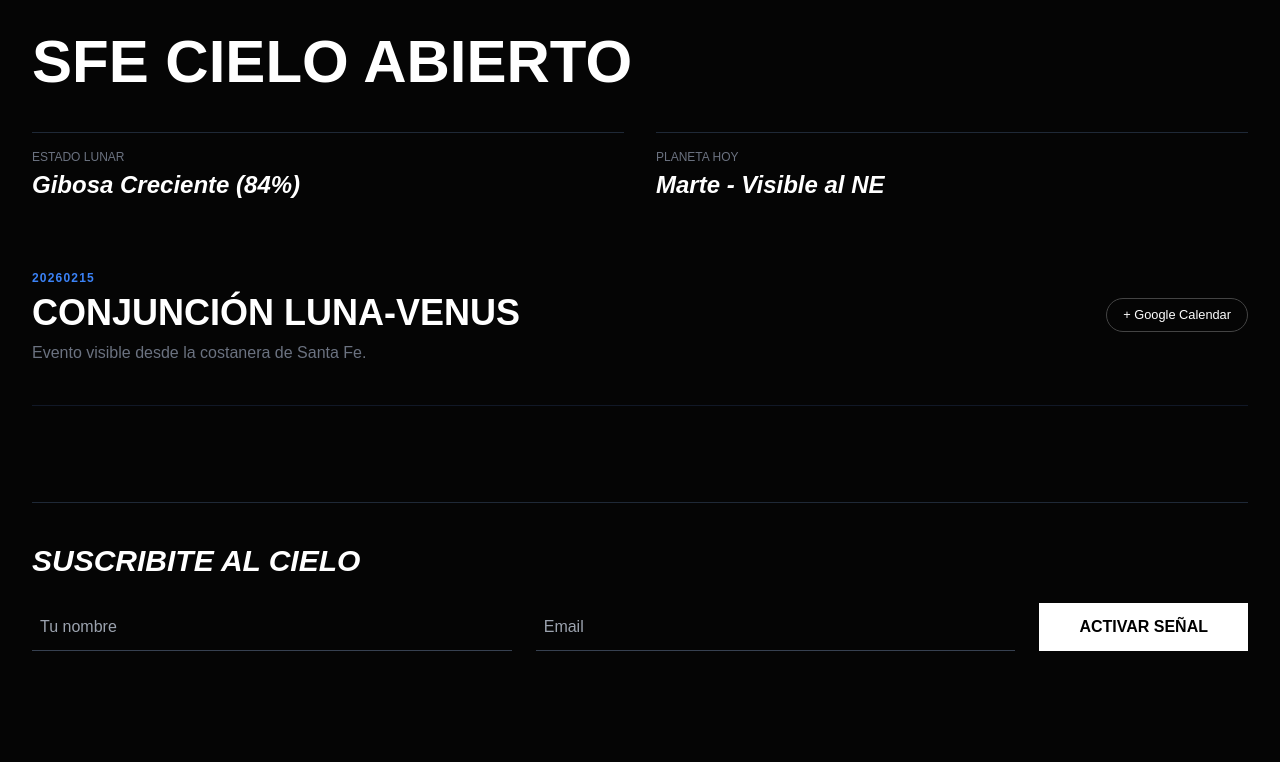
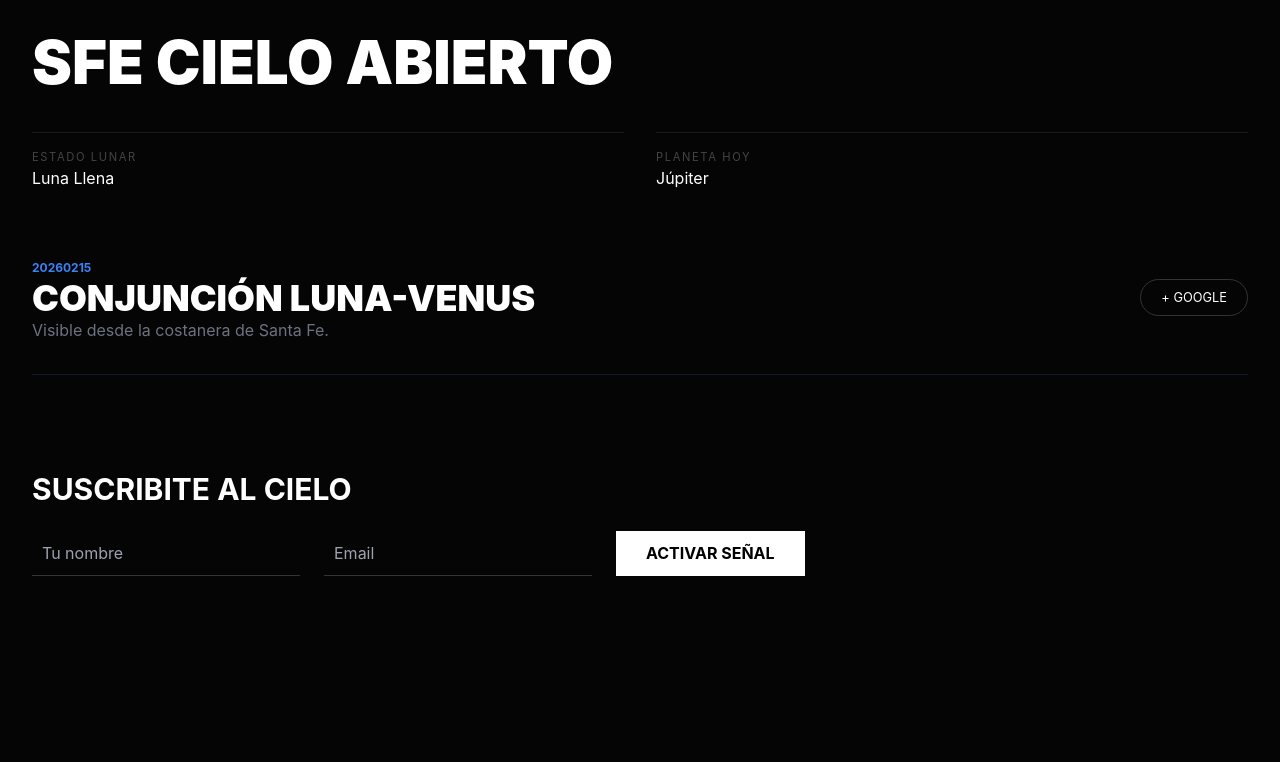
Before and after one commit to NicolasGozman/sfe-cielo-abierto, a Flask app: page / in a window 1280 px wide. Shown: the top 762 px of the page. Run offline with Flask 3, Linux system fonts and the light colour scheme; some libraries are stand-ins or nearby versions.

Commit message:
Volviendo

```diff
--- a/app.py
+++ b/app.py
@@ -7,7 +7,7 @@ from datetime import datetime
 
 app = Flask(__name__)
 
-# Configuración de Base de Datos
+# Base de Datos
 
 
 def init_db():
@@ -18,26 +18,24 @@ def init_db():
     conn.commit()
     conn.close()
 
-# Función para enviar el mail de bienvenida
+# Envío de mail seguro
 
 
 def enviar_mail_bienvenida(destinatario, nombre):
     remitente = os.environ.get('MAIL_USER')
     password = os.environ.get('MAIL_PASS')
-
-    contenido = f"Hola {nombre},\n\nGracias por conectarte a SFE Cielo Abierto. Ya estás suscrito a las alertas de Santa Fe.\n\n¡Cielos despejados!"
+    contenido = f"Hola {nombre},\n\nGracias por conectarte a SFE Cielo Abierto. Ya estás suscrito a las alertas astronómicas de Santa Fe."
     msg = MIMEText(contenido)
     msg['Subject'] = 'SFE Cielo Abierto - Suscripción Exitosa'
     msg['From'] = remitente
     msg['To'] = destinatario
-
     try:
         server = smtplib.SMTP_SSL('smtp.gmail.com', 465)
         server.login(remitente, password)
         server.sendmail(remitente, destinatario, msg.as_string())
         server.quit()
     except Exception as e:
-        print(f"Error al enviar correo: {e}")
+        print(f"Error mail: {e}")
 
 
 @app.route('/')
@@ -48,15 +46,15 @@ def index():
 @app.route('/api/astronomy')
 def get_astro_data():
     return jsonify({
-        "moon": {"phase": "Gibosa Creciente", "illumination": "84%"},
-        "planet": {"name": "Marte", "pos": "Visible al NE"},
+        "moon": {"phase": "Luna Llena", "illumination": "99%"},
+        "planet": {"name": "Júpiter", "pos": "Visible al NE"},
         "events": [
             {
                 "title": "Conjunción Luna-Venus",
                 "date": "20260215",
                 "time_start": "200000",
                 "time_end": "220000",
-                "desc": "Evento visible desde la costanera de Santa Fe."
+                "desc": "Visible desde la costanera de Santa Fe."
             }
         ]
     })
@@ -65,18 +63,14 @@ def get_astro_data():
 @app.route('/api/subscribe', methods=['POST'])
 def subscribe():
     data = request.json
-    nombre = data.get('nombre')
-    email = data.get('email')
-
     try:
         conn = sqlite3.connect('database.db')
         cursor = conn.cursor()
         cursor.execute("INSERT INTO suscriptores (nombre, email, fecha) VALUES (?, ?, ?)",
-                       (nombre, email, datetime.now()))
+                       (data.get('nombre'), data.get('email'), datetime.now()))
         conn.commit()
         conn.close()
-
-        enviar_mail_bienvenida(email, nombre)
+        enviar_mail_bienvenida(data.get('email'), data.get('nombre'))
         return jsonify({"status": "success"}), 200
     except Exception as e:
         return jsonify({"status": "error", "message": str(e)}), 500
--- a/static/css/style.css
+++ b/static/css/style.css
@@ -1,66 +1,59 @@
-:root { --bg: #050505; --text: #fff; --accent: #3b82f6; }
-
 body {
-    background: var(--bg);
-    color: var(--text);
-    font-family: 'Space Grotesk', sans-serif;
-    margin: 0;
-    overflow-x: hidden;
+    background-color: #050505;
+    color: white;
+    font-family: 'Inter', sans-serif;
 }
 
 #intro-overlay {
-    position: fixed; inset: 0; background: #fff; z-index: 1000;
-    display: flex; align-items: center; justify-content: center;
-    transition: transform 1.2s cubic-bezier(0.8, 0, 0.2, 1);
+    position: fixed;
+    inset: 0;
+    background: white;
+    z-index: 50;
+    transition: transform 1.2s ease-in-out;
 }
 
-.intro-logo { color: #000; font-family: 'Inter'; font-weight: 900; letter-spacing: 0.5rem; }
-
-nav {
-    position: fixed; top: 0; width: 100%; padding: 2rem;
-    display: flex; justify-content: space-between; z-index: 50;
-    mix-blend-difference: difference; font-size: 0.7rem; font-weight: bold;
-    letter-spacing: 0.2rem; text-transform: uppercase;
+.stat-card {
+    border-top: 1px solid #1a1a1a;
+    padding-top: 1rem;
 }
 
-.display-title {
-    font-family: 'Inter'; font-size: clamp(4rem, 16vw, 15rem);
-    font-weight: 900; line-height: 0.8; letter-spacing: -0.05em;
-    padding: 10rem 5% 0;
+.label {
+    color: #444;
+    text-transform: uppercase;
+    font-size: 0.7rem;
+    letter-spacing: 0.1rem;
 }
 
-.hero-stats { padding: 2rem 5%; display: flex; flex-direction: column; gap: 1rem; }
-#moon-hero { font-size: 3rem; font-style: italic; opacity: 0.8; }
-
-.section-padding { padding: 8rem 5%; }
-
-.event-row { border-top: 1px solid #222; padding: 3rem 0; transition: 0.3s; }
-.event-row:hover { border-top-color: var(--accent); padding-left: 1rem; }
-
-.subscribe-grid { display: grid; grid-template-columns: 1fr 1fr; gap: 4rem; }
-.display-title.small { font-size: 8vw; color: #000; }
-
-input {
-    width: 100%; background: transparent; border: none;
-    border-bottom: 2px solid #ddd; padding: 1.5rem 0;
-    font-size: 1.2rem; outline: none; margin-bottom: 2rem;
+.calendar-btn {
+    border: 1px solid #333;
+    padding: 8px 20px;
+    border-radius: 30px;
+    font-size: 0.8rem;
+    text-transform: uppercase;
+    transition: all 0.3s;
 }
 
-@media (max-width: 768px) {
-    .subscribe-grid { grid-template-columns: 1fr; }
-    nav { flex-direction: column; align-items: center; gap: 1rem; }
+.calendar-btn:hover {
+    background: white;
+    color: black;
 }
-.calendar-btn {
-    font-size: 0.6rem;
+
+#subscribe-form input {
+    background: transparent;
+    border-bottom: 1px solid #333;
+    padding: 10px;
+    outline: none;
+    transition: border-color 0.3s;
+}
+
+#subscribe-form input:focus {
+    border-color: white;
+}
+
+#subscribe-form button {
+    background: white;
+    color: black;
     font-weight: bold;
+    padding: 10px 30px;
     text-transform: uppercase;
-    letter-spacing: 0.1rem;
-    border: 1px solid #333;
-    padding: 0.8rem 1.2rem;
-    transition: all 0.3s;
 }
-.calendar-btn:hover {
-    background: #fff;
-    color: #000;
-    border-color: #fff;
-}
--- a/static/js/main.js
+++ b/static/js/main.js
@@ -1,71 +1,46 @@
 document.addEventListener('DOMContentLoaded', () => {
-    // 1. Quitar la cortina blanca (Animación inicial)
+    // Quitar overlay
     setTimeout(() => {
-        const overlay = document.getElementById('intro-overlay');
-        if (overlay) overlay.style.transform = 'translateY(-100%)';
-    }, 1000);
+        document.getElementById('intro-overlay').style.transform = 'translateY(-100%)';
+    }, 800);
 
-    // 2. Cargar datos de la API de Astronomía
+    // Cargar Astronomía
     async function loadAstro() {
-        try {
         const res = await fetch('/api/astronomy');
         const data = await res.json();
 
-            // Actualizamos los datos del Hero
-            document.getElementById('moon-hero').innerText = `${data.moon.phase} (${data.moon.illumination})`;
-            document.getElementById('planet-hero').innerText = `${data.planet.name} → ${data.planet.pos}`;
+        document.getElementById('moon-hero').innerText = data.moon.phase;
+        document.getElementById('planet-hero').innerText = data.planet.name;
 
         const list = document.getElementById('events-list');
         list.innerHTML = data.events.map(e => {
-                // Link directo a Google Calendar (Versión original exitosa)
             const googleUrl = `https://calendar.google.com/calendar/render?action=TEMPLATE&text=${encodeURIComponent(e.title)}&dates=${e.date}T${e.time_start}Z/${e.date}T${e.time_end}Z&details=${encodeURIComponent(e.desc)}`;
-
             return `
-                <div class="event-row flex flex-col md:flex-row justify-between items-start md:items-center border-b border-gray-900 pb-8">
+                <div class="flex justify-between items-center border-b border-gray-900 pb-8">
                     <div>
-                        <span style="color: #3b82f6; font-size: 0.7rem; font-weight: bold; letter-spacing: 0.2rem;">${e.date} 2026</span>
-                        <h2 style="font-size: clamp(1.5rem, 4vw, 3rem); font-weight: 900; text-transform: uppercase;">${e.title}</h2>
-                        <p style="color: #666; font-size: 0.9rem;">${e.desc}</p>
+                        <span class="text-blue-500 text-xs font-bold">${e.date}</span>
+                        <h2 class="text-4xl font-black uppercase">${e.title}</h2>
+                        <p class="text-gray-500">${e.desc}</p>
                     </div>
-                    <div class="mt-4 md:mt-0">
-                        <a href="${googleUrl}" target="_blank" class="calendar-btn">
-                            + Google Calendar
-                        </a>
-                    </div>
+                    <a href="${googleUrl}" target="_blank" class="calendar-btn">+ Google</a>
                 </div>
             `;
         }).join('');
-        } catch (error) {
-            console.error("Error cargando datos cósmicos:", error);
     }
-    }
-
     loadAstro();
 
-    // 3. Formulario de Suscripción
-    const form = document.getElementById('subscribe-form');
-    if (form) {
-        form.addEventListener('submit', async (e) => {
+    // Formulario
+    document.getElementById('subscribe-form').addEventListener('submit', async (e) => {
         e.preventDefault();
-            const btn = form.querySelector('button');
-            btn.innerText = "CONECTANDO...";
-
         const payload = {
             nombre: document.getElementById('name').value,
             email: document.getElementById('email').value
         };
-
         const res = await fetch('/api/subscribe', {
             method: 'POST',
             headers: {'Content-Type': 'application/json'},
             body: JSON.stringify(payload)
         });
-
-            if (res.ok) {
-                alert("¡Señal captada! Estás suscrito.");
-                form.reset();
-            }
-            btn.innerText = "Activar Señal";
+        if (res.ok) alert("¡Suscrito!");
     });
-    }
 });
--- a/templates/index.html
+++ b/templates/index.html
@@ -1,154 +1,41 @@
-<!doctype html>
+<!DOCTYPE html>
 <html lang="es">
 <head>
-    <meta charset="UTF-8" />
-    <meta name="viewport" content="width=device-width, initial-scale=1.0" />
+    <meta charset="UTF-8">
+    <meta name="viewport" content="width=device-width, initial-scale=1.0">
     <title>SFE Cielo Abierto</title>
     <script src="https://cdn.tailwindcss.com"></script>
-    <style>
-      body {
-        background-color: #050505;
-        color: white;
-        font-family: sans-serif;
-      }
-      .calendar-btn {
-        border: 1px solid #444;
-        padding: 6px 16px;
-        border-radius: 20px;
-        font-size: 0.8rem;
-        transition: 0.3s;
-      }
-      .calendar-btn:hover {
-        background: white;
-        color: black;
-      }
-    </style>
+    <link rel="stylesheet" href="{{ url_for('static', filename='css/style.css') }}">
 </head>
 <body>
-    <div
-      id="intro-overlay"
-      style="
-        position: fixed;
-        inset: 0;
-        background: white;
-        z-index: 50;
-        transition: 1.5s;
-      "
-    ></div>
+    <div id="intro-overlay"></div>
 
     <main class="p-8">
         <h1 class="text-6xl font-black mb-10">SFE CIELO ABIERTO</h1>
 
         <div class="grid grid-cols-1 md:grid-cols-2 gap-8 mb-16">
-        <div class="border-t border-gray-800 pt-4">
-          <p class="text-gray-500 uppercase text-xs mb-1">Estado Lunar</p>
-          <h3 id="moon-hero" class="text-2xl font-bold italic">
-            Sincronizando...
-          </h3>
+            <div class="stat-card">
+                <p class="label">Estado Lunar</p>
+                <h3 id="moon-hero">Cargando...</h3>
             </div>
-        <div class="border-t border-gray-800 pt-4">
-          <p class="text-gray-500 uppercase text-xs mb-1">Planeta hoy</p>
-          <h3 id="planet-hero" class="text-2xl font-bold italic">
-            Sincronizando...
-          </h3>
+            <div class="stat-card">
+                <p class="label">Planeta Hoy</p>
+                <h3 id="planet-hero">Cargando...</h3>
             </div>
         </div>
 
         <section id="events-list" class="space-y-12"></section>
 
-      <section class="mt-24 border-t border-gray-800 pt-10 pb-20">
-        <h2 class="text-3xl font-bold mb-6 italic">SUSCRIBITE AL CIELO</h2>
+        <section class="form-section mt-24">
+            <h2 class="text-3xl font-bold mb-6">SUSCRIBITE AL CIELO</h2>
             <form id="subscribe-form" class="flex flex-col md:flex-row gap-6">
-          <input
-            type="text"
-            id="name"
-            placeholder="Tu nombre"
-            class="bg-transparent border-b border-gray-700 p-2 outline-none flex-1"
-            required
-          />
-          <input
-            type="email"
-            id="email"
-            placeholder="Email"
-            class="bg-transparent border-b border-gray-700 p-2 outline-none flex-1"
-            required
-          />
-          <button
-            type="submit"
-            class="bg-white text-black px-10 py-3 font-bold uppercase hover:invert transition duration-300"
-          >
-            Activar Señal
-          </button>
+                <input type="text" id="name" placeholder="Tu nombre" required>
+                <input type="email" id="email" placeholder="Email" required>
+                <button type="submit">Activar Señal</button>
             </form>
         </section>
     </main>
 
-    <script>
-      document.addEventListener("DOMContentLoaded", () => {
-        // Animación de entrada
-        setTimeout(() => {
-          document.getElementById("intro-overlay").style.transform =
-            "translateY(-100%)";
-        }, 800);
-
-        async function loadAstro() {
-          try {
-            const res = await fetch("/api/astronomy");
-            const data = await res.json();
-
-            document.getElementById("moon-hero").innerText =
-              `${data.moon.phase} (${data.moon.illumination})`;
-            document.getElementById("planet-hero").innerText =
-              `${data.planet.name} - ${data.planet.pos}`;
-
-            const list = document.getElementById("events-list");
-            list.innerHTML = data.events
-              .map((e) => {
-                // Generamos el link directo a Google Calendar
-                const googleUrl = `https://calendar.google.com/calendar/render?action=TEMPLATE&text=${encodeURIComponent(e.title)}&dates=${e.date}T${e.time_start}Z/${e.date}T${e.time_end}Z&details=${encodeURIComponent(e.desc)}`;
-
-                return `
-                            <div class="border-b border-gray-900 pb-10 flex flex-col md:flex-row justify-between items-start md:items-center">
-                                <div>
-                                    <span class="text-blue-500 text-xs font-bold tracking-widest">${e.date}</span>
-                                    <h2 class="text-4xl font-black uppercase mt-1">${e.title}</h2>
-                                    <p class="text-gray-500 max-w-xl mt-2">${e.desc}</p>
-                                </div>
-                                <a href="${googleUrl}" target="_blank" class="calendar-btn mt-6 md:mt-0">+ Google Calendar</a>
-                            </div>
-                        `;
-              })
-              .join("");
-          } catch (err) {
-            console.error("Error cargando datos cósmicos");
-          }
-        }
-        loadAstro();
-
-        const form = document.getElementById("subscribe-form");
-        form.addEventListener("submit", async (e) => {
-          e.preventDefault();
-          const btn = form.querySelector("button");
-          btn.innerText = "CONECTANDO...";
-
-          const payload = {
-            nombre: document.getElementById("name").value,
-            email: document.getElementById("email").value,
-          };
-
-          const res = await fetch("/api/subscribe", {
-            method: "POST",
-            headers: { "Content-Type": "application/json" },
-            body: JSON.stringify(payload),
-          });
-
-          if (res.ok) {
-            alert("¡Señal captada! Estás suscrito.");
-            form.reset();
-          }
-          btn.innerText = "Activar Señal";
-        });
-      });
-    </script>
+    <script src="{{ url_for('static', filename='js/main.js') }}"></script>
 </body>
 </html>
```
Lines whose indentation alone changed are shown as unchanged.
